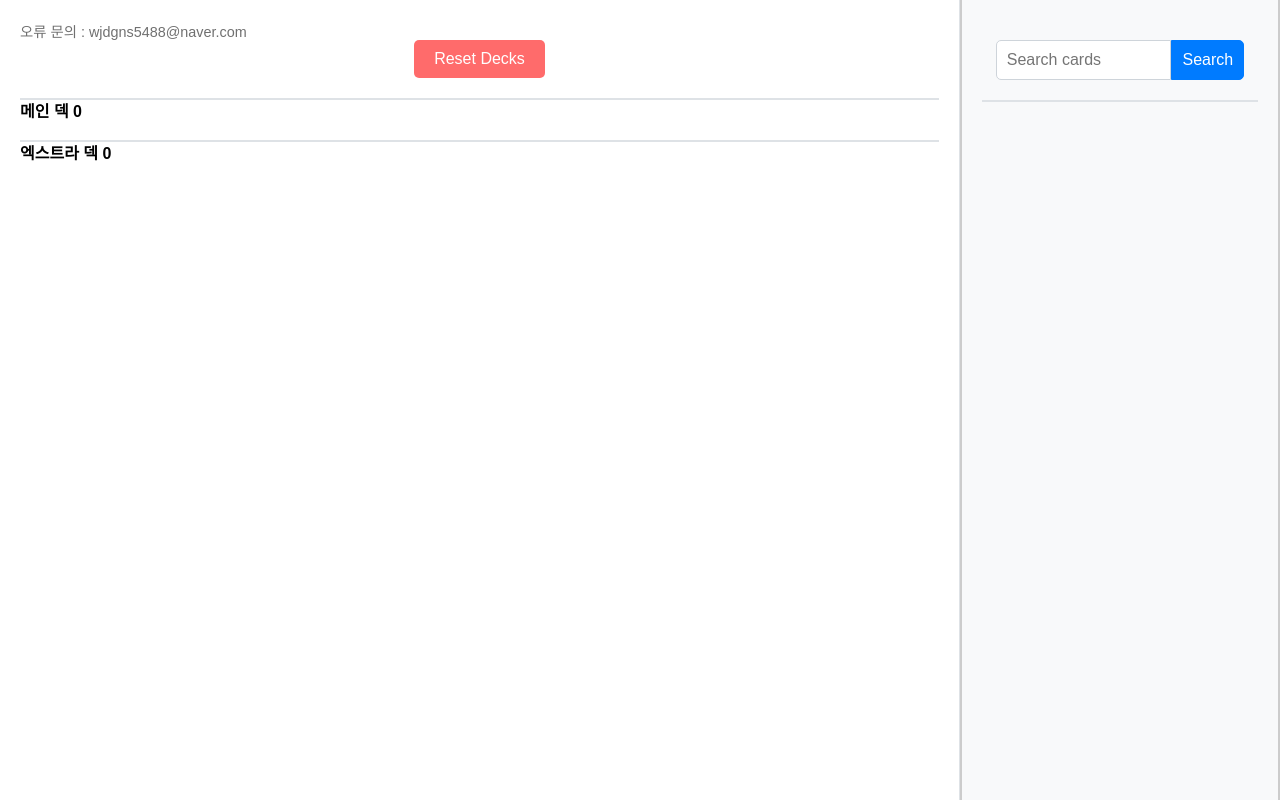
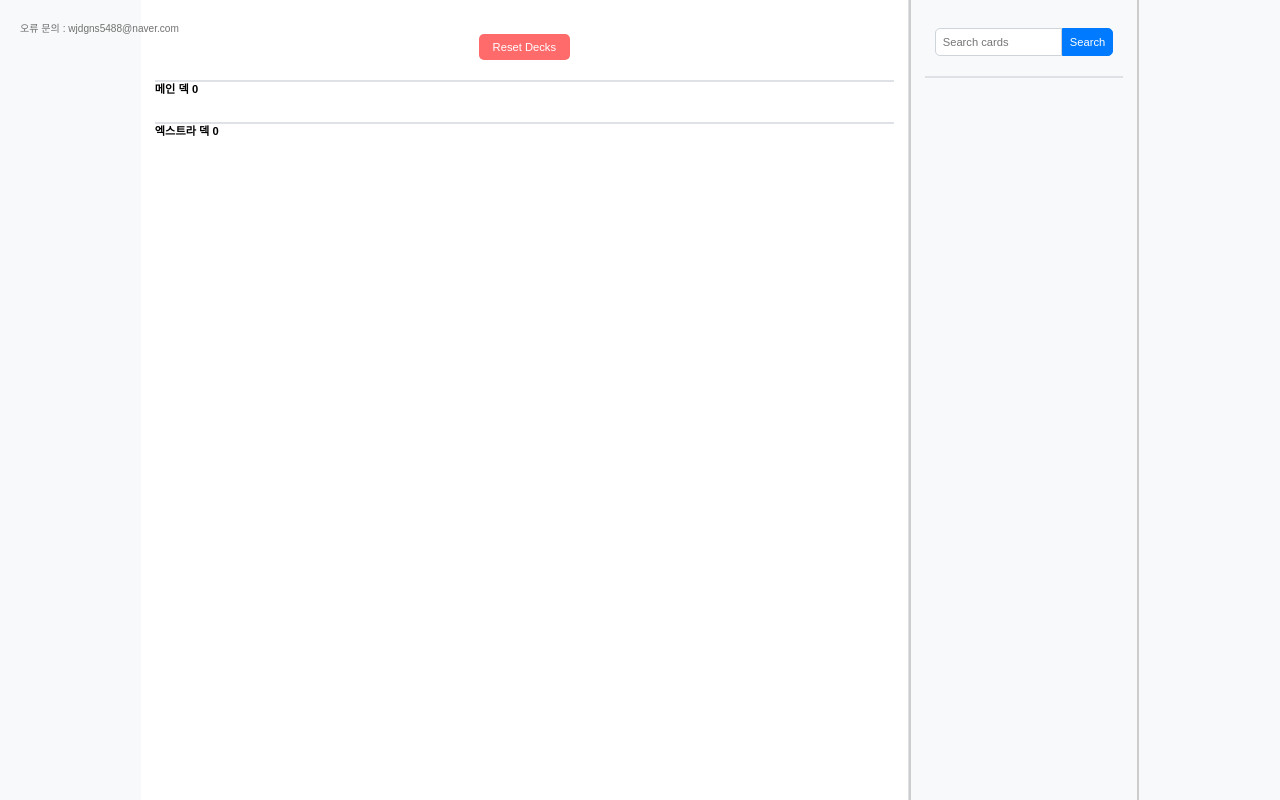
Before and after one commit to asbazq/YuGiOhDeck, a Spring app: page /index in a window 1280 px wide. Run offline with Thymeleaf, Linux system fonts and the light colour scheme; the template is opened without the code that fills it, so the values that code supplies are empty; some libraries are stand-ins or nearby versions.

Commit message:
feat : 전체 사이즈 및 getInfo시 효과 전달

```diff
--- a/src/main/resources/templates/index.html
+++ b/src/main/resources/templates/index.html
@@ -10,6 +10,7 @@
             font-family: Arial, sans-serif;
             display: flex;
             background-color: #f8f9fa;
+            justify-content: center;
         }
 
         .left-container, .right-container {
@@ -22,17 +23,17 @@
             align-items: center;
             border-right: 2px solid #ccc;
             box-sizing: border-box;
-            padding: 20px;
+            padding: 14px;
         }
 
         .left-container {
-            width: 75%;
+            width: 60%;
             border-right: 1px solid #dee2e6;
             background-color: #ffffff;
         }
 
         .right-container {
-            width: 25%;
+            width: 18%;
             min-height: 100vh;
             height: auto;
             display: flex;
@@ -139,7 +140,7 @@
             text-align: left;
             margin: 0px 0;
             font-weight: bold;
-            font-size: 1em;
+            font-size: 0.7em;
         }
 
         #searchLabel {
@@ -156,26 +157,26 @@
         .search-container {
             width: 90%;
             display: flex;
-            margin-top: 20px;
+            margin-top: 14px;
         }
 
         .search-container input {
             width: 70%;
-            padding: 10px;
+            padding: 7px;
             border: 1px solid #ced4da;
             border-radius: 5px 0 0 5px;
-            font-size: 1em;
+            font-size: 0.7em;
         }
 
         .search-container button {
             width: 30%;
-            padding: 10px;
+            padding: 7px;
             background-color: #007bff;
             border: 1px solid #007bff;
             color: #ffffff;
             border-radius: 0 5px 5px 0;
             cursor: pointer;
-            font-size: 1em;
+            font-size: 0.7em;
             transition: background-color 0.3s;
         }
 
@@ -197,13 +211,13 @@
         }
 
         button#resetButton {
-            padding: 10px 20px;
+            padding: 7px 14px;
             background-color: #ff6b6b;
             border: none;
             color: white;
             border-radius: 5px;
             cursor: pointer;
-            font-size: 1em;
+            font-size: 0.7em;
             transition: background-color 0.3s;
             margin-top: 20px;
         }
@@ -216,7 +230,7 @@
             position: absolute;
             top: 20px;
             left: 20px;
-            font-size: 0.9em;
+            font-size: 0.63em;
             color: #707070;
             z-index: 20;
         }
@@ -263,7 +286,7 @@
     <div class="expanded-overlay"></div>
 
     <script>
-        let page = 0;
+        let currentPage = 0;
         let isLoading = false;
         let hasMoreResults = true;
 
@@ -271,7 +294,7 @@
             if (!hasMoreResults || isLoading) return;
 
             isLoading = true;
-            fetch(`/cards/search?keyWord=${encodeURIComponent(keyWord)}&page=${page}&size=21`)
+            fetch(`/cards/search?keyWord=${encodeURIComponent(keyWord)}&page=${page}&size=56`)
                 .then(response => response.json())
                 .then(data => {
                     displaySearchResults(data.content, page === 0);
@@ -494,12 +517,16 @@
                 if (!response.ok) {
                     throw new Error('Network response was not ok');
                 }
-                return response.text(); // or response.json()을 사용하여 JSON 응답을 처리
+                return response.json(); // or response.json()을 사용하여 JSON 응답을 처리
             })
             .then(data => {
                 const cardDetailContainer = document.getElementById('cardDetailContainer');
-                cardDetailContainer.textContent = data;
+                const cardDetailDescContainer = document.getElementById('cardDetailDescContainer');
+
+                cardDetailContainer.textContent = data.name;
+                cardDetailDescContainer.textContent = data.korDesc;
                 cardDetailContainer.style.display = 'block';
+                cardDetailDescContainer.style.display = 'block';
                 console.log(data);
             })
             .catch(error => {
@@ -542,7 +569,7 @@
                     expandedOverlay.style.display = 'block';
                     cardContainer.style.position = 'fixed';
                     cardContainer.style.top = '50%';
-                    cardContainer.style.left = '37.5%';
+                    cardContainer.style.left = '41%';
                     cardContainer.style.transform = 'translate(-50%, -50%) scale(4)';
                     expandedCards.add(cardContainer);
                     viewCardDetail(name);
@@ -555,6 +582,7 @@
                     cardContainer.style.transform = 'none';
                     expandedCards.delete(cardContainer);
                     cardDetailContainer.style.display = 'none';
+                    cardDetailDescContainer.style.display = 'none';
                 }
             });
 
@@ -570,15 +598,18 @@
                 cardContainer.style.left = 'auto';
                 cardContainer.style.transform = 'none';
                 cardDetailContainer.style.display = 'none';
+                cardDetailDescContainer.style.display = 'none';
                 expandedCards.clear();
             });
 
             cardContainer.addEventListener('mousemove', function(e) {
                 var x = e.offsetX;
                 var y = e.offsetY;
-                var rotateY = -1 / 5 * x + 20;
-                var rotateX = 4 / 30 * y - 20;
 
+                var rotateY = -40 / 98 * x + 20;
+                var rotateX = 40 / 143 * y - 26;
+
+                console.log('x: ' + x + ', y: ' + y);
                 var bgPosX = (x / cardContainer.clientWidth) * 100;
                 var bgPosY = (y / cardContainer.clientHeight) * 100;
 
```
Also changed, not shown: other parts of src/main/resources/templates/index.html (+35 -13 lines).
